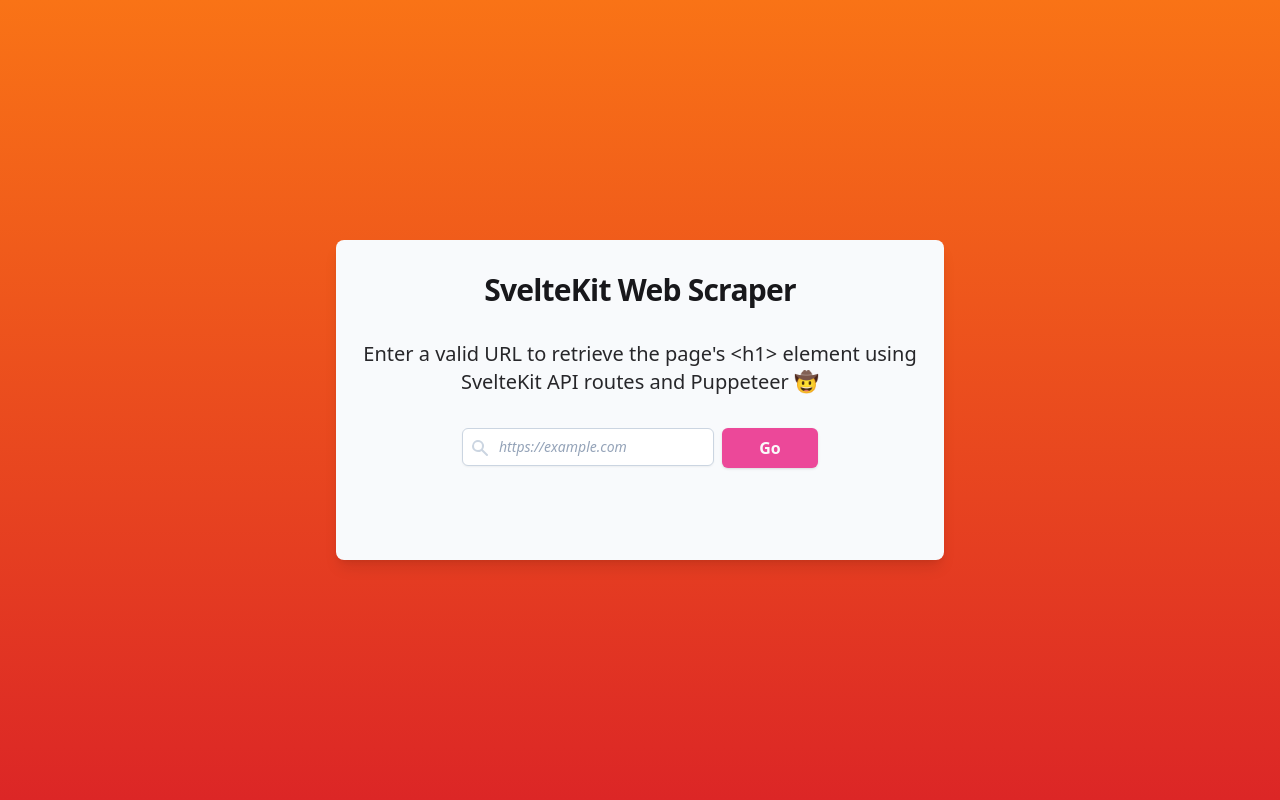
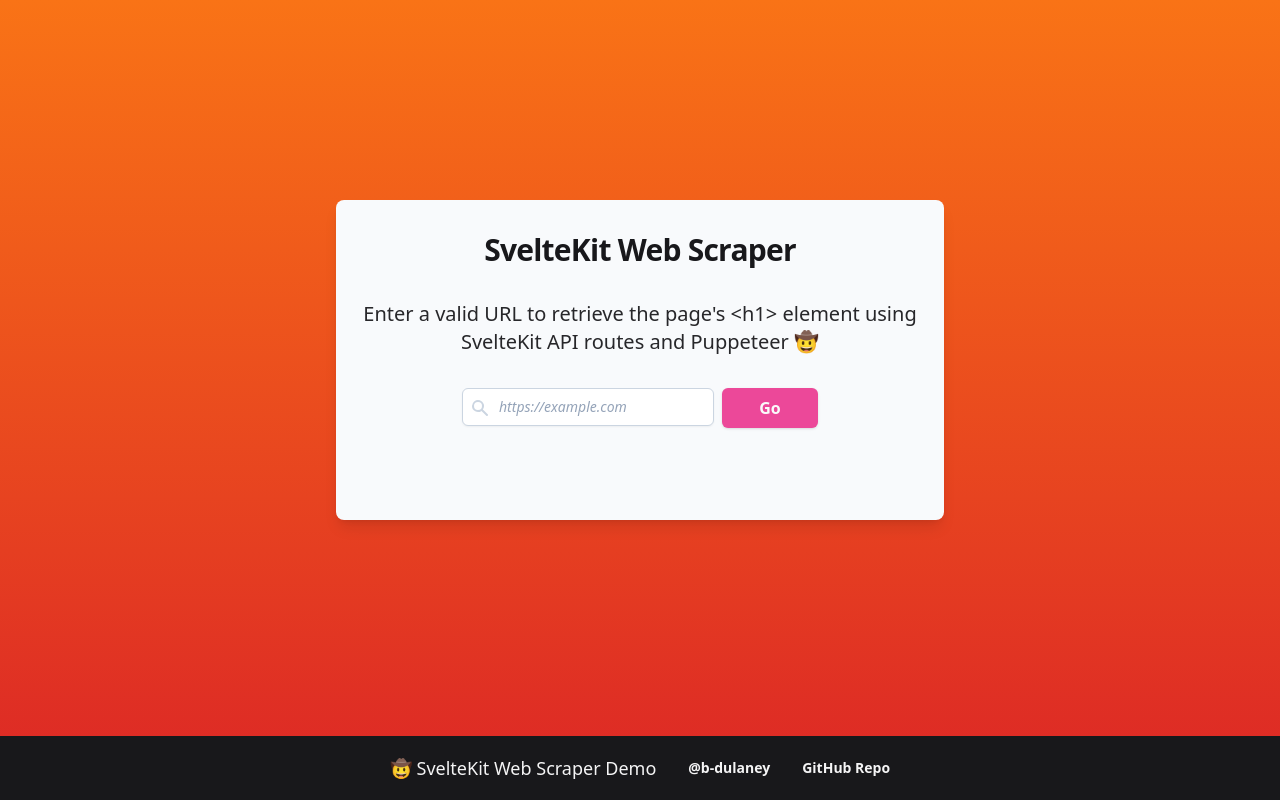
Before and after one commit to b-dulaney/sveltekit-web-scraper, a SvelteKit app: page / in a window 1280 px wide. Built offline with nearby package versions, Linux system fonts and the light colour scheme.

Commit message:
feature: page footer

```diff
--- a/src/app.html
+++ b/src/app.html
@@ -6,7 +6,7 @@
 		<meta name="viewport" content="width=device-width, initial-scale=1" />
 		%sveltekit.head%
 	</head>
-	<body data-sveltekit-preload-data="hover" class="bg-gradient-to-b from-orange-500 to-red-600">
+	<body data-sveltekit-preload-data="hover">
 		<div style="display: contents">%sveltekit.body%</div>
 	</body>
 </html>
--- a/src/routes/+layout.svelte
+++ b/src/routes/+layout.svelte
@@ -2,4 +2,31 @@
 	import '../app.css';
 </script>
 
-<slot />
+<div class="min-h-svh grid gap-4 grid-rows-1 bg-gradient-to-b from-orange-500 to-red-600">
+	<slot />
+	<footer>
+		<div class="flex justify-center gap-8 items-center h-16 bg-zinc-900">
+			<p class="text-zinc-100 text-lg">🤠 SvelteKit Web Scraper Demo</p>
+			<p class="text-zinc-100 text-sm">
+				<a
+					href="https://github.com/b-dulaney"
+					target="_blank"
+					rel="noopener noreferrer"
+					class="text-zinc-100 font-semibold hover:text-zinc-50"
+				>
+					@b-dulaney
+				</a>
+			</p>
+			<p class="text-zinc-100 text-sm">
+				<a
+					href="https://github.com/b-dulaney/sveltekit-web-scraper"
+					target="_blank"
+					rel="noopener noreferrer"
+					class="text-zinc-100 font-semibold hover:text-zinc-50"
+				>
+					GitHub Repo
+				</a>
+			</p>
+		</div>
+	</footer>
+</div>
--- a/src/routes/+page.svelte
+++ b/src/routes/+page.svelte
@@ -12,7 +12,7 @@
 	}
 </script>
 
-<div class="flex justify-center items-center min-h-svh min-w-full px-2">
+<div class="flex justify-center items-center min-w-full px-2">
 	<div class="rounded-lg px-4 bg-slate-50 shadow-lg min-h-80">
 		<div class="flex flex-col items-center gap-8 py-8">
 			<h1 class="text-zinc-900 text-center font-extrabold text-2xl sm:text-3xl tracking-tight">
```
